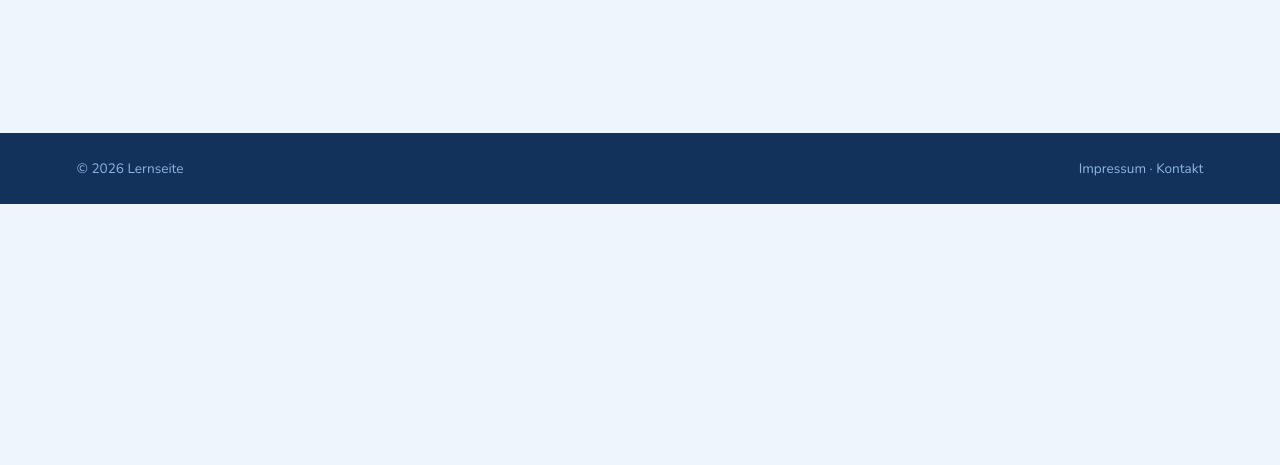
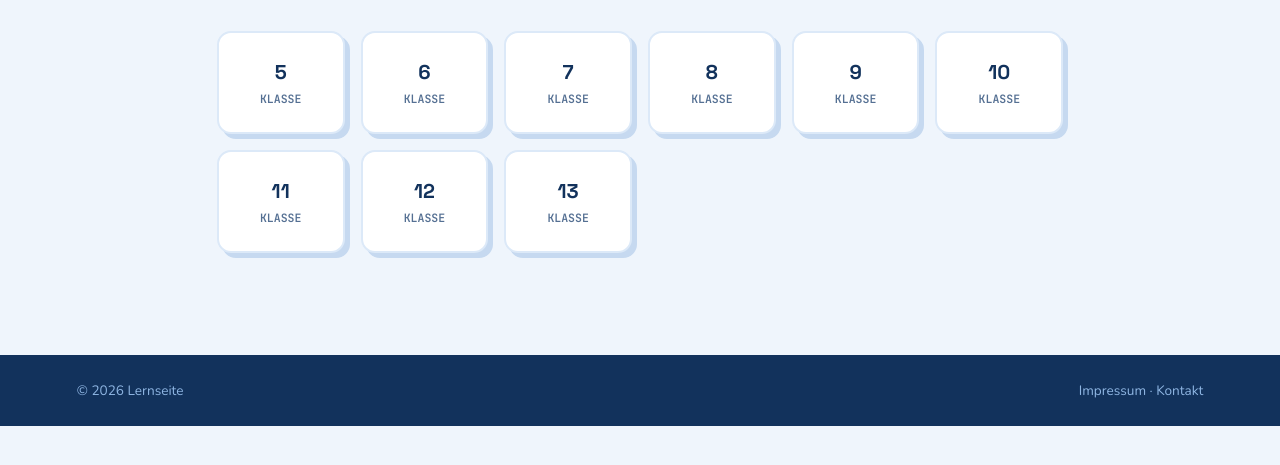
Before and after one commit to LenaSchra/MatheWebsite, a plain HTML site: page index.html in a window 1280 px wide. Shown: the part 257-722 px from the top of the page. Drawn offline with nearby package versions, Linux system fonts and the light colour scheme.

Commit message:
Update index.html

```diff
--- a/index.html
+++ b/index.html
@@ -217,7 +217,7 @@ const inhalte = {
     "Mathe": [
       { titel: "Übungsspiel 1*1", url: "grosses-einmaleins-stadion.html", typ: "interaktiv" },
       { titel: "Quadratzahlen bis 20", url: "quadratzahlen_zuordnen.html", typ: "interaktiv" },
-      { titel: "schriftliche Rechenverfahren", url: "schriftlichesRechnen.html", typ "interaktiv"}
+      { titel: "schriftliche Rechenverfahren", url: "schriftlichesRechnen.html", typ: "interaktiv"}
     ],
     "Chemie": [],
     "Informatik": []
```
